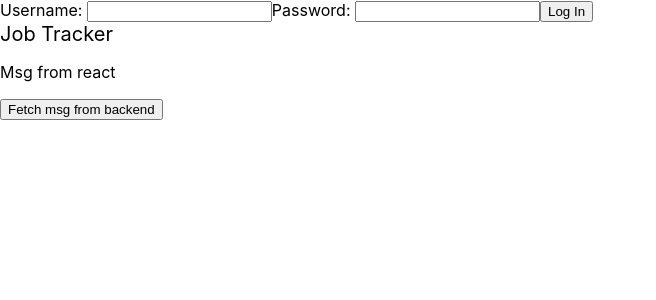
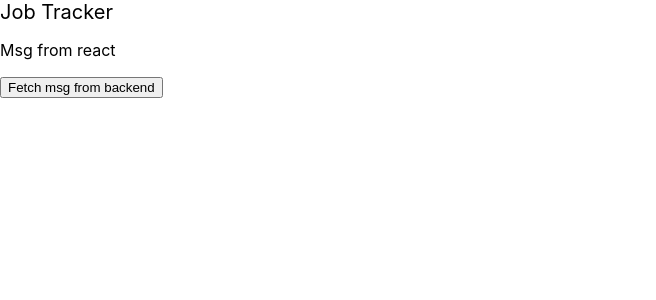
Before and after one commit to chingu-voyages/v8-chimeras-team-04, a React (Create React App) app in the folder client/: page / in a window 1280 px wide. Shown: the top 300 px of the page, without its empty margins (0-656 px from the left). Built offline with nearby package versions, Linux system fonts and the light colour scheme.

Commit message:
Revert "login field"

```diff
--- a/client/package.json
+++ b/client/package.json
@@ -2,8 +2,6 @@
   "name": "client",
   "version": "1.0.0",
   "dependencies": {
-    "axios": "^0.18.0",
-    "node-sass": "^4.11.0",
     "react": "^16.8.4",
     "react-dom": "^16.8.4",
     "react-scripts": "2.1.8"
--- a/client/src/App.jsx
+++ b/client/src/App.jsx
@@ -1,6 +1,5 @@
 import React, { useState } from 'react';
 
-import Login from './components/Login';
 import Header from './components/Header';
 
 export default function App() {
@@ -8,7 +7,6 @@ export default function App() {
 
   return (
     <div>
-      <Login />
       <Header />
       <p>Msg from react</p>
       <p>{data}</p>
--- a/client/src/Components/Login.jsx
+++ /dev/null
@@ -1,36 +0,0 @@
-import React, { useState } from 'react';
-import axios from 'axios';
-
-export default function Login() {
-  const [ username, setUsername ] = useState("");
-  const [ password, setPassword ] = useState("");
-
-  return (
-    <div className="login">
-      <form onSubmit={handleSubmit}>
-        <label>Username: </label>
-        <input
-          type="text"
-          value={username}
-          onChange={e => setUsername(e.target.value)}
-        />
-
-        <label>Password: </label>
-        <input
-          type="password"
-          value={password}
-          onChange={e => setPassword(e.target.value)}
-        />
-        <button onClick={handleSubmit}>Log In</button>
-      </form>
-    </div>
-  )
-
-  function handleSubmit(e) {
-    e.preventDefault();
-    if(username.length < 4 && password.length < 4) return;
-    axios.post('/auth', { username, password })
-      .then(data => console.log(data))
-      .catch(error => console.log(error))
-  }
-}
```
Also changed, not shown: 1 other file (tests, documents, lock files or other folders).
